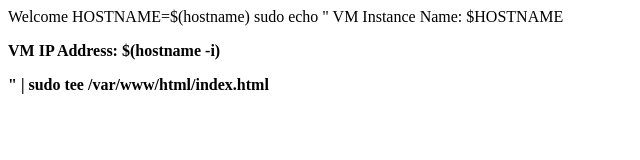
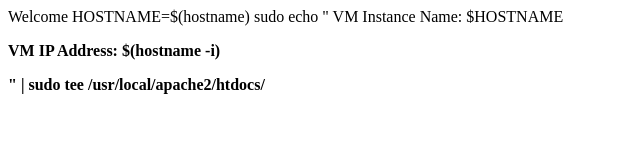
Before and after one commit to devopsgittesting/Jenkins-Docker-pipeline, a plain HTML site: page index.html in a window 1280 px wide. Shown: the full height of the page, 0-640 px from the left. Drawn offline with Linux system fonts and the light colour scheme.

Commit message:
index file updated

```diff
--- a/index.html
+++ b/index.html
@@ -1,4 +1,4 @@
 <html>Welcome</html>
 HOSTNAME=$(hostname)
 sudo echo "<!DOCTYPE html> <html> <body>VM Instance Name: $HOSTNAME
-<p><strong>VM IP Address:<strong> $(hostname -i)</p></body></html>" | sudo tee /var/www/html/index.html
+<p><strong>VM IP Address:<strong> $(hostname -i)</p></body></html>" | sudo tee /usr/local/apache2/htdocs/
```
